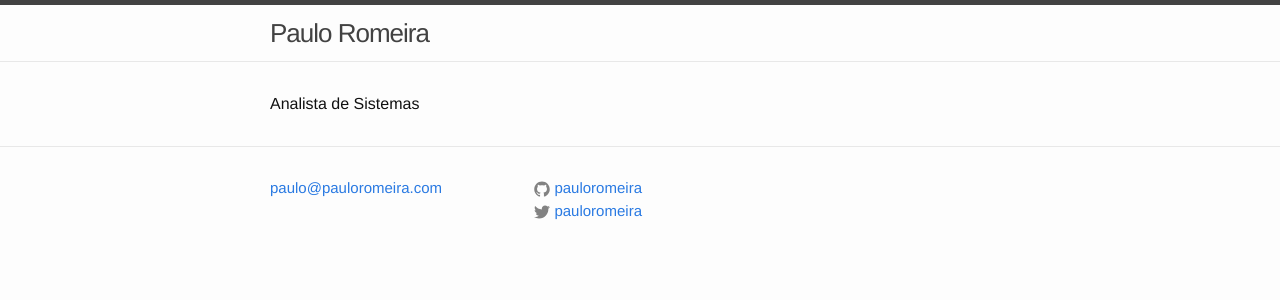
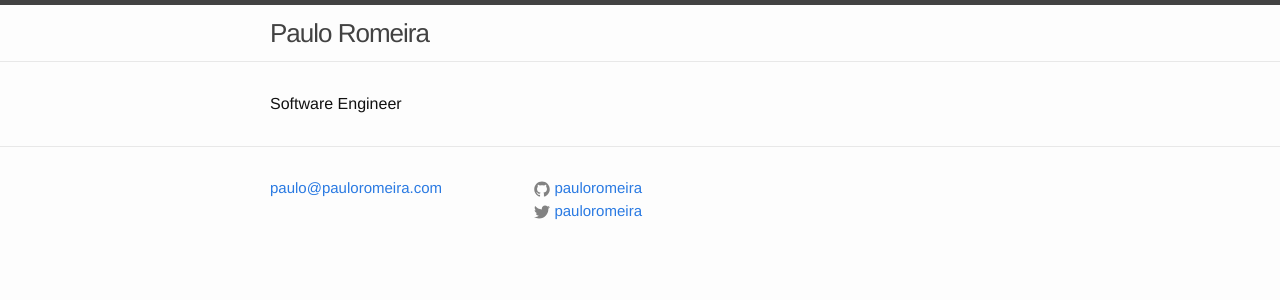
Before and after one commit to pauloromeira/pauloromeira.github.io, a Jekyll site: the page built from index.html, in a window 1280 px wide. Shown: the top 300 px of the page. Built offline with Jekyll 4.4.1, drawn with Linux system fonts in a browser that asks for light colours.

Commit message:
Update index.html

```diff
--- a/index.html
+++ b/index.html
@@ -3,5 +3,5 @@ layout: default
 ---
 
 <div class="home">
-Analista de Sistemas
+Software Engineer
 </div>
```
